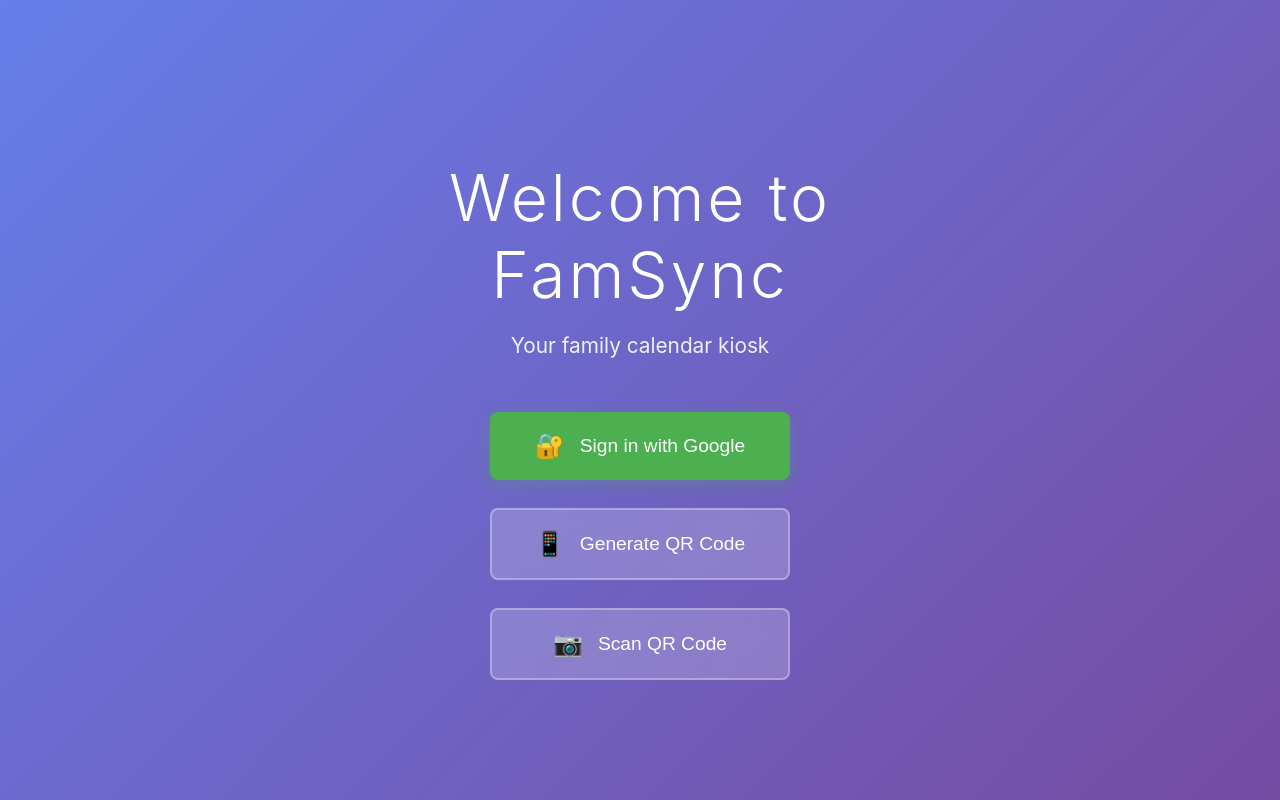
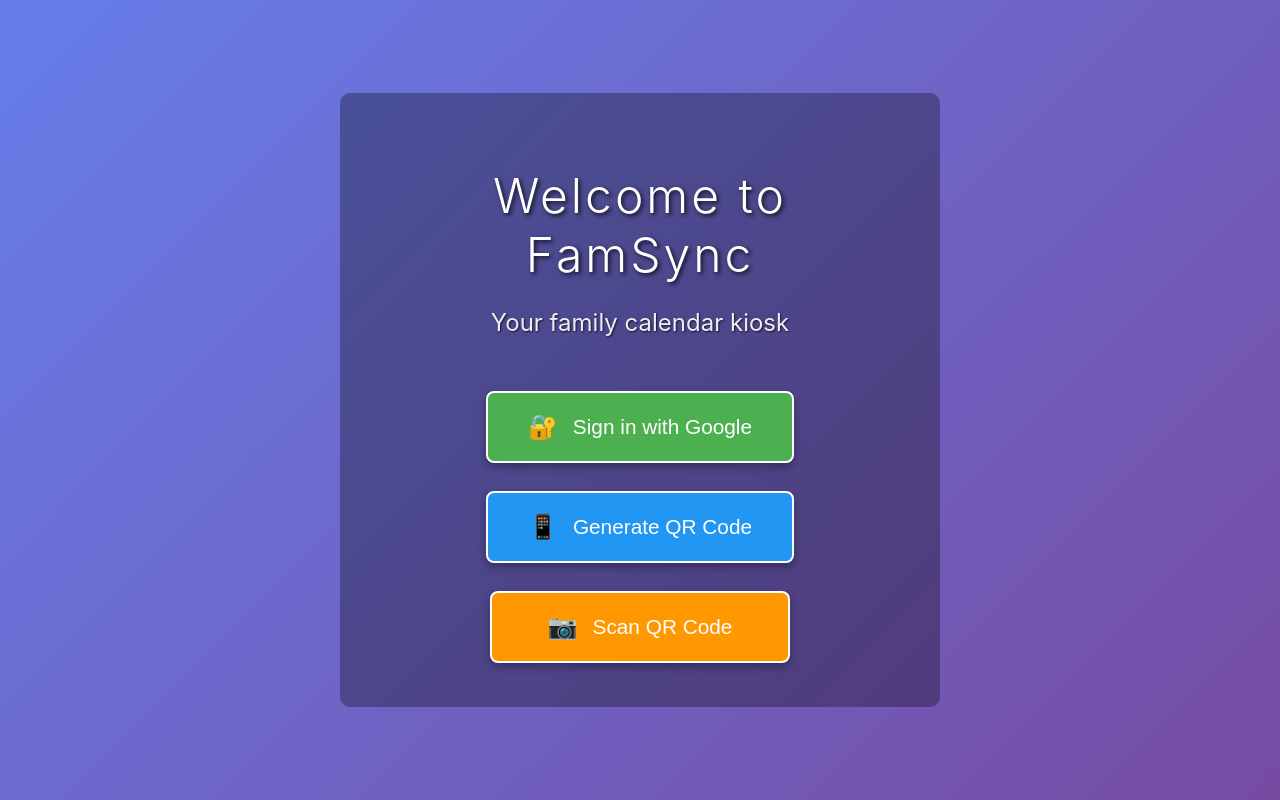
Before and after one commit to extremealexv/CalendarNest, a React (Create React App) app: page /auth in a window 1280 px wide. Built offline with nearby package versions, Linux system fonts and the light colour scheme.

Commit message:
updated AuthScreen to include password reset functionality

```diff
--- a/src/components/AuthScreen.js
+++ b/src/components/AuthScreen.js
@@ -179,11 +179,13 @@ const AuthScreen = ({ onAuthenticate }) => {
     setAuthUrl('');
   };
 
-  const renderWelcomeScreen = () => (
-    <div className="auth-welcome">
+  const renderWelcomeScreen = () => {
+    console.log('Rendering welcome screen');
+    return (
+    <div className="auth-welcome" style={{ backgroundColor: 'rgba(0,0,0,0.3)', padding: '40px', borderRadius: '10px' }}>
       <div className="welcome-header">
-        <h1>Welcome to FamSync</h1>
-        <p>Your family calendar kiosk</p>
+        <h1 style={{ color: 'white', fontSize: '3rem', textShadow: '2px 2px 4px rgba(0,0,0,0.8)' }}>Welcome to FamSync</h1>
+        <p style={{ color: 'white', fontSize: '1.5rem', textShadow: '1px 1px 2px rgba(0,0,0,0.8)' }}>Your family calendar kiosk</p>
       </div>
 
       <div className="auth-options">
@@ -191,6 +193,14 @@ const AuthScreen = ({ onAuthenticate }) => {
           className="btn btn-large btn-primary"
           onClick={handleManualAuth}
           disabled={loading}
+          style={{
+            backgroundColor: '#4CAF50',
+            color: 'white',
+            fontSize: '1.3rem',
+            padding: '20px 40px',
+            border: '2px solid white',
+            boxShadow: '0 4px 8px rgba(0,0,0,0.3)'
+          }}
         >
           <span className="btn-icon">🔐</span>
           Sign in with Google
@@ -200,6 +210,14 @@ const AuthScreen = ({ onAuthenticate }) => {
           className="btn btn-large btn-secondary"
           onClick={generateQRAuth}
           disabled={loading}
+          style={{
+            backgroundColor: '#2196F3',
+            color: 'white',
+            fontSize: '1.3rem',
+            padding: '20px 40px',
+            border: '2px solid white',
+            boxShadow: '0 4px 8px rgba(0,0,0,0.3)'
+          }}
         >
           <span className="btn-icon">📱</span>
           Generate QR Code
@@ -209,6 +227,14 @@ const AuthScreen = ({ onAuthenticate }) => {
           className="btn btn-large btn-secondary"
           onClick={startQRScanning}
           disabled={loading}
+          style={{
+            backgroundColor: '#FF9800',
+            color: 'white',
+            fontSize: '1.3rem',
+            padding: '20px 40px',
+            border: '2px solid white',
+            boxShadow: '0 4px 8px rgba(0,0,0,0.3)'
+          }}
         >
           <span className="btn-icon">📷</span>
           Scan QR Code
@@ -224,7 +250,8 @@ const AuthScreen = ({ onAuthenticate }) => {
         </div>
       )}
     </div>
-  );
+    );
+  };
 
   const renderQRScreen = () => (
     <div className="auth-qr">
```
